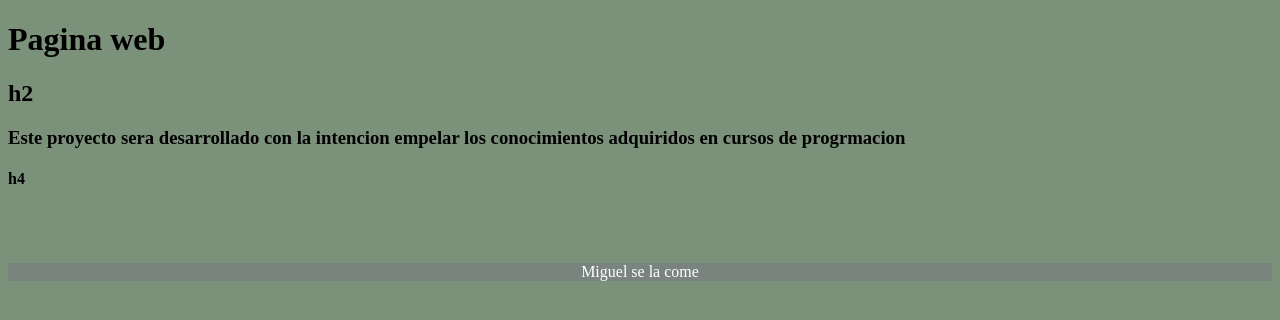
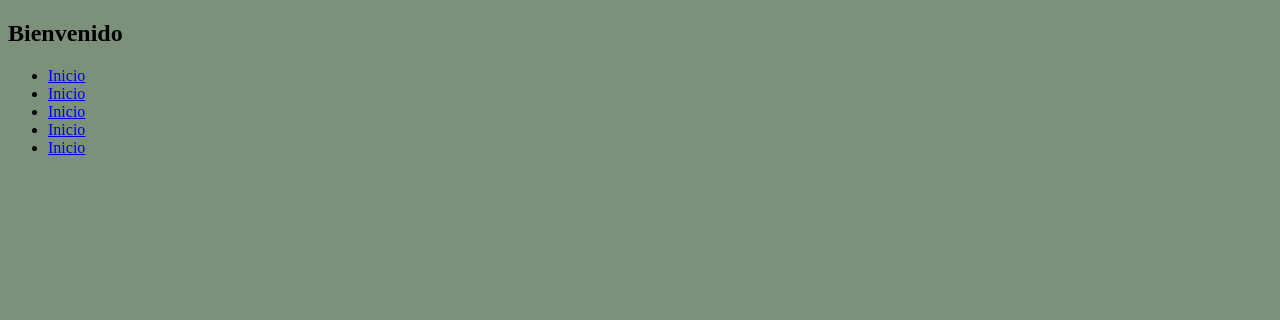
Before and after one commit to gabrielibanez/Paginaweb-1, a plain HTML site: page index.html in a window 1280 px wide. Drawn offline with Linux system fonts and the light colour scheme.

Commit message:
borre lo demas y he agregado un content y ademas hice un menu de navegacio

```diff
--- a/index.html
+++ b/index.html
@@ -1,5 +1,6 @@
 <!DOCTYPE html>
 <html lang="en">
+
 <head>
     <meta charset="UTF-8">
     <meta http-equiv="X-UA-Compatible" content="IE=edge">
@@ -7,14 +8,33 @@
     <link rel="stylesheet" href="css/style.css">
     <title>Gabriel ibañez</title>
 </head>
+
 <body>
-    <h1>Pagina web</h1>
-    <h2>h2</h2>
-    <h3>Este proyecto sera desarrollado con la intencion empelar los conocimientos adquiridos en cursos de progrmacion</h3>
-    <h4>h4</h4>
-    <H5></H5>
+    <div id="content">
+        <header id="cabecera">
+            <h2>Bienvenido</h2>
+            <nav id="menu">
+                <ul>
+                    <li>
+                        <a href="index.html">Inicio</a>
+                    </li>
+                    <li>
+                        <a href="index.html">Inicio</a>
+                    </li>
+                    <li>
+                        <a href="index.html">Inicio</a>
+                    </li>
+                    <li>
+                        <a href="index.html">Inicio</a>
+                    </li>
+                    <li>
+                        <a href="index.html">Inicio</a>
+                    </li>
+                </ul>
+            </nav>
+        </header>
 
-    <p>Miguel se la come</p>
+    </div>
 </body>
 
 
```
